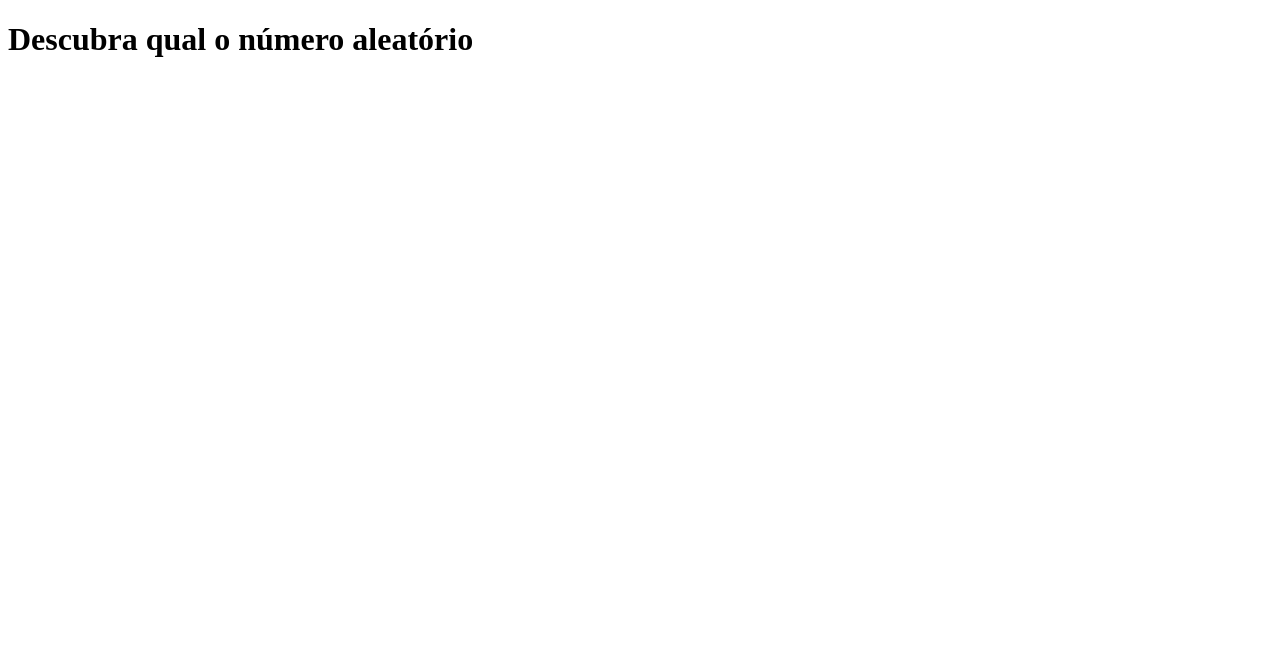
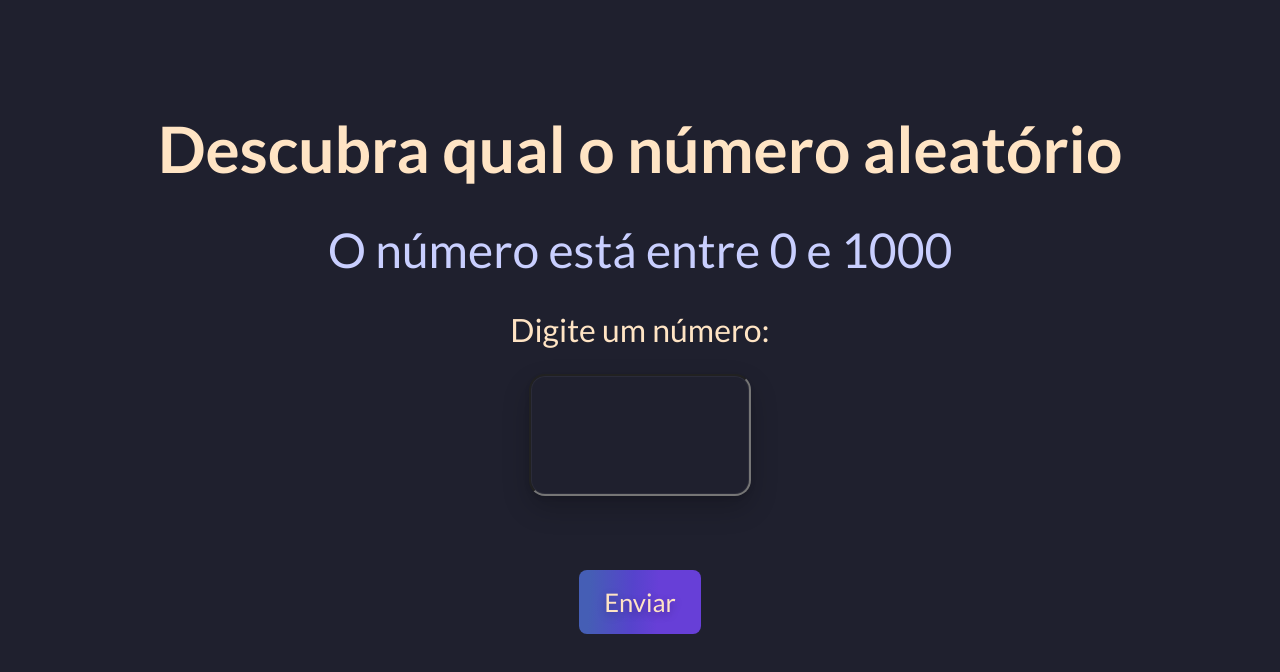
Before and after one commit to kojirenan/WebSpeechAPI, a plain HTML site: page index.html in a window 1280 px wide. Drawn offline with Linux system fonts and the light colour scheme.

Commit message:
app finalizado

```diff
--- a/app/index.js
+++ b/app/index.js
@@ -0,0 +1,15 @@
+import verifyNumber from "./verify.js";
+
+const randomNumber = () => Math.floor(Math.random() * 1000);
+const number = randomNumber();
+
+const input = document.querySelector('input');
+const button = document.querySelector('button');
+
+button.addEventListener('click', (e) => {
+    e.preventDefault();
+    const inputNumber = parseInt(input.value);
+
+    verifyNumber(number, inputNumber)
+    input.value = '';
+})
--- /dev/null
+++ b/app/verify.js
@@ -0,0 +1,23 @@
+const main = document.querySelector("main")
+const p = main.querySelector("p");
+
+function verifyNumber(number, input) {
+    if (input === number) {
+        main.innerHTML = `
+        <h1>Você Ganhou</h1>
+        <h2>O número era ${number}</h2>
+        <button class="button-36">Jogar Novamente</button>
+        `;
+        const restart = document.querySelector(".button-36");
+        restart.addEventListener("click", () => {
+            window.location.reload();
+        })
+
+    } else if (input > number) {
+        p.innerHTML = `O número é menor <i class="fa-solid fa-arrow-down"></i> que ${input}`;
+    } else {
+        p.innerHTML = `O número é maior <i class="fa-solid fa-arrow-up"></i> que ${input}`;
+    }
+}
+
+export default verifyNumber;
--- a/index.html
+++ b/index.html
@@ -4,12 +4,27 @@
     <meta charset="UTF-8">
     <meta http-equiv="X-UA-Compatible" content="IE=edge">
     <meta name="viewport" content="width=device-width, initial-scale=1.0">
+    <link rel="preconnect" href="https://fonts.googleapis.com">
+    <link rel="preconnect" href="https://fonts.gstatic.com" crossorigin>
+
     <title>Desubra o número</title>
+    <link rel="stylesheet" href="https://cdnjs.cloudflare.com/ajax/libs/font-awesome/6.4.0/css/all.min.css" integrity="sha512-iecdLmaskl7CVkqkXNQ/ZH/XLlvWZOJyj7Yy7tcenmpD1ypASozpmT/E0iPtmFIB46ZmdtAc9eNBvH0H/ZpiBw==" crossorigin="anonymous" referrerpolicy="no-referrer" />
     <link rel="stylesheet" href="style.css">
+    <link href="https://fonts.googleapis.com/css2?family=Lato:wght@400;700&display=swap" rel="stylesheet">
 </head>
 <body>
-    <h1>Descubra qual o número aleatório</h1>
-    <h2></h2>
+    <main>
+        <h1>Descubra qual o número aleatório</h1>
+        <h2>O número está entre 0 e 1000</h2>
+        <div class="content">
+            <h3>Digite um número:</h3>
+            <form action="numberVerify">
+                <input type="number" class="number">
+                <button class="button-36" role="button">Enviar</button>
+            </form>
+            <p class="clue"></p>
+        </div>
+    </main>
     <script src="/app/index.js" type="module"></script>
 </body>
 </html>
--- a/style.css
+++ b/style.css
@@ -0,0 +1,88 @@
+* {
+    background-color: #1f202e;
+    padding: 0;
+    margin: 0;
+    color: bisque;
+    font-family: 'Lato', sans-serif;
+    font-size: 62,5%;
+}
+
+main {
+    height: 100vh;
+    display: flex;
+    flex-direction: column;
+    justify-content: center;
+    align-items: center;
+}
+
+h1 {
+    font-size: 4rem;
+    line-height: 5rem;
+    font-weight: bold;
+}
+
+h2 {
+    margin-top: 2rem;
+    font-size: 3rem;
+    font-weight: normal;
+    color: #c9cfff;
+}
+
+.content {
+    margin: 2rem;
+    text-align: center;
+    width: 100%;
+}
+
+h3 {
+    font-weight: normal;
+    font-size: 2rem;
+}
+
+.number {
+    display: block;
+    text-align: center;
+    margin: 1.6rem auto;
+    padding: 0.8rem;
+    font-size: 4.8rem;
+    width: 12rem;
+    border-radius: 1rem;
+    box-shadow: rgba(0, 0, 0, 0.2) 0px 12px 28px 0px, rgba(0, 0, 0, 0.1) 0px 2px 4px 0px, rgba(255, 255, 255, 0.05) 0px 0px 0px 1px inset;
+}
+
+input::-webkit-outer-spin-button,
+input::-webkit-inner-spin-button {
+    -webkit-appearance: none;
+    margin: 0;
+}
+
+.button-36 {
+  margin-top: 3rem;
+  background-image: linear-gradient(92.88deg, #455EB5 9.16%, #5643CC 43.89%, #673FD7 64.72%);
+  border-radius: 8px;
+  border-style: none;
+  box-sizing: border-box;
+  color: bisque;
+  cursor: pointer;
+  flex-shrink: 0;
+  font-size: 1.6rem;
+  height: 4rem;
+  padding: 0 1.6rem;
+  text-align: center;
+  text-shadow: rgba(0, 0, 0, 0.25) 0 3px 8px;
+  transition: all .5s;
+  user-select: none;
+  -webkit-user-select: none;
+  touch-action: manipulation;
+}
+
+.button-36:hover {
+  box-shadow: rgba(80, 63, 205, 0.5) 0 1px 30px;
+  transition-duration: .1s;
+}
+
+.clue {
+    margin-top: 1.6rem;
+    color: #c9cfff;
+    font-size: 1.6rem;
+}
```
